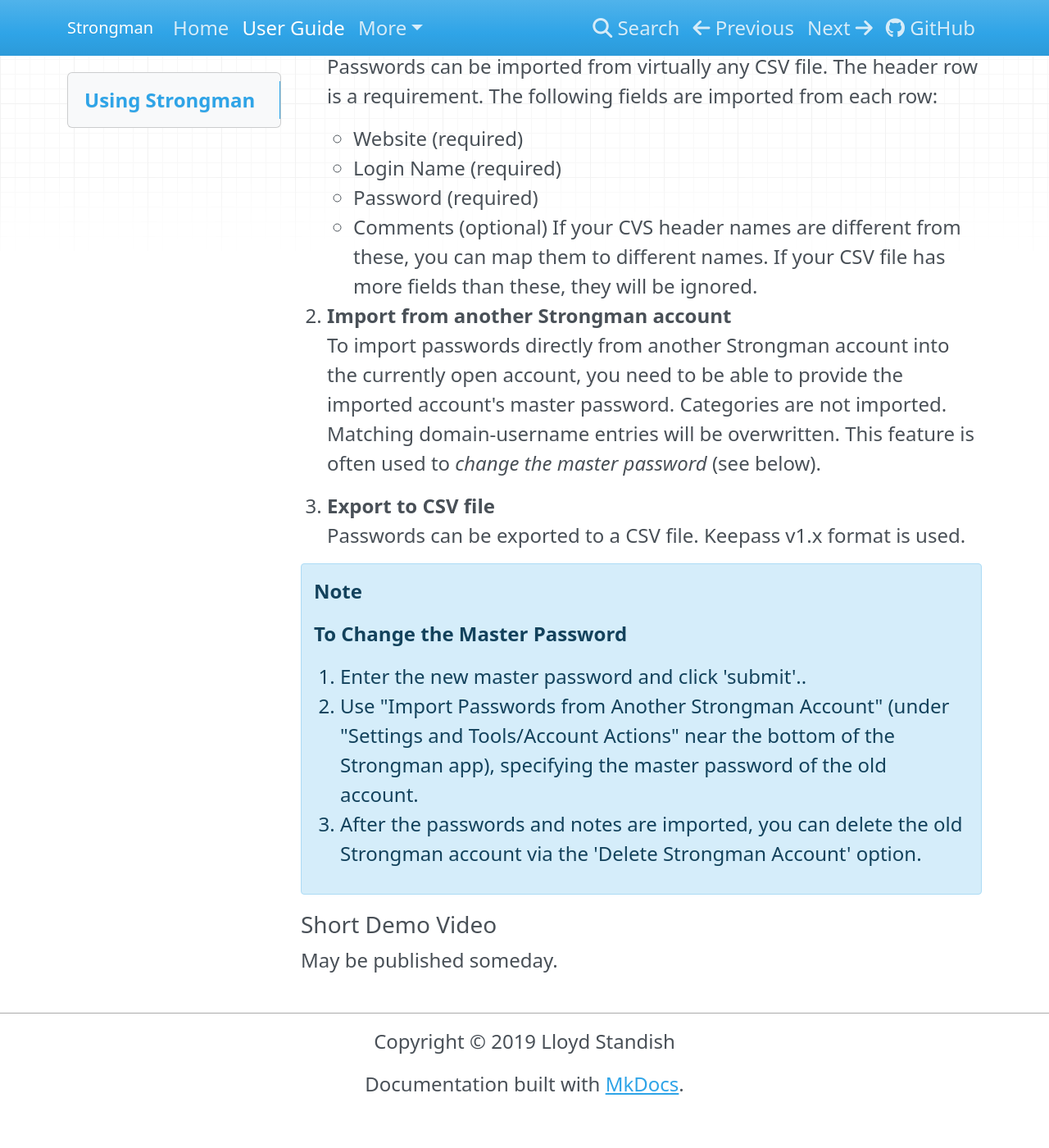
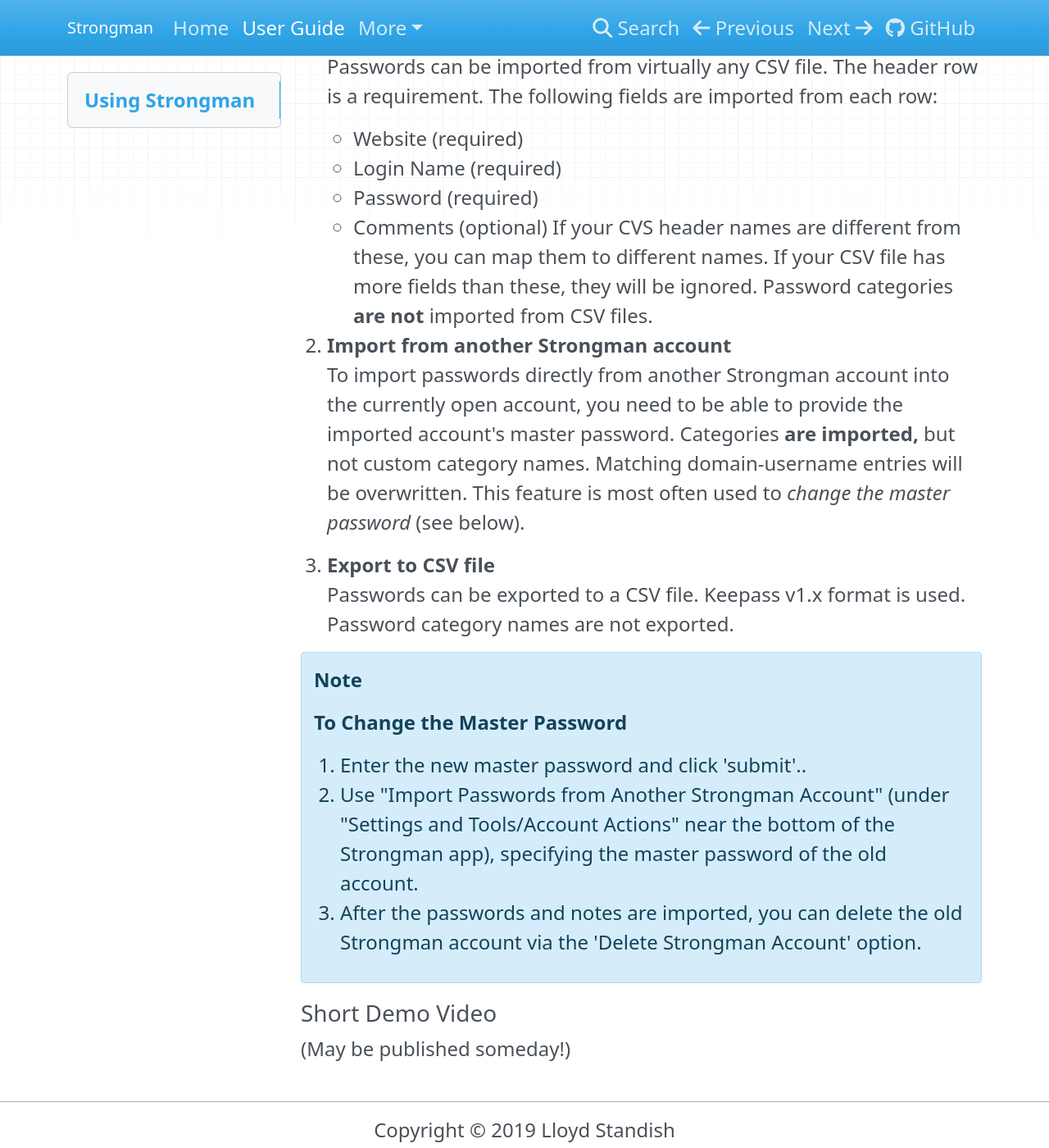
Before and after one commit to lstandish/strongman-md, an MkDocs documentation site: the page built from docs/user-guide.md, in a window 1280 px wide and 1400 px high, scrolled down 1806 px. Shown: the whole window at 82% size. Built offline with MkDocs 1.6.1, drawn with Linux system fonts in a browser that asks for light colours; before the commit the page ends 3162 px from its top, so only the background shows below that; some of the changed text lies outside the part shown.

Commit message:
update docs

```diff
--- a/docs/user-guide.md
+++ b/docs/user-guide.md
@@ -39,13 +39,13 @@
     - Login Name (required)
     - Password (required)
     - Comments (optional)
-If your CVS header names are different from these, you can map them to different names.  If your CSV file has more fields than these, they will be ignored.
+If your CVS header names are different from these, you can map them to different names.  If your CSV file has more fields than these, they will be ignored. Password categories **are not** imported from CSV files.
 
 2. **Import from another Strongman account**
-To import passwords directly from another Strongman account into the currently open account, you need to be able to provide the imported account's master password. Categories are not imported. Matching domain-username entries will be overwritten. This feature is often used to *change the master password* (see below).
+To import passwords directly from another Strongman account into the currently open account, you need to be able to provide the imported account's master password. Categories **are imported,** but not custom category names. Matching domain-username entries will be overwritten. This feature is most often used to *change the master password* (see below).
 
 3. **Export to CSV file**
-Passwords can be exported to a CSV file. Keepass v1.x format is used.
+Passwords can be exported to a CSV file. Keepass v1.x format is used. Password category names are not exported.
 
 !!! Note
     **To Change the Master Password**
```
Also changed, not shown: other parts of docs/user-guide.md (+2 -8 lines), docs/index.md (+1 -7 lines), docs/more/license.md (+1 -2 lines).
